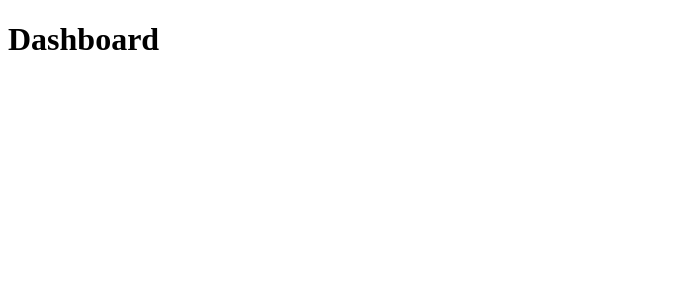
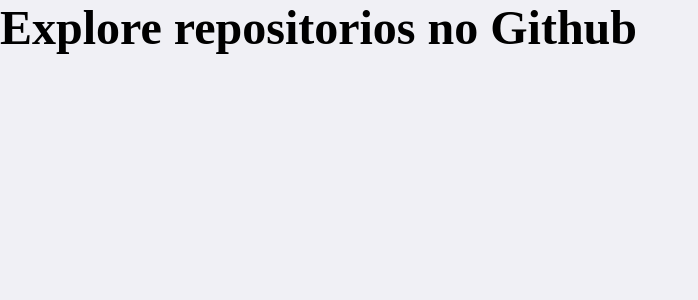
Before and after one commit to wbrunovieira/RocketSeatGoStack, a React (Create React App) app in the folder github-explorer/: page / in a window 1280 px wide. Shown: the top 300 px of the page, without its empty margins (0-698 px from the left). Built offline with nearby package versions, Linux system fonts and the light colour scheme.

Commit message:
Added styles- components, start the style in the dashboard component and did the global styles

```diff
--- a/github-explorer/package.json
+++ b/github-explorer/package.json
@@ -14,6 +14,7 @@
     "react-dom": "^17.0.2",
     "react-router-dom": "5",
     "react-scripts": "5.0.0",
+    "styled-components": "^5.3.3",
     "typescript": "^4.5.5",
     "web-vitals": "^2.1.4"
   },
@@ -37,8 +38,10 @@
   },
   "devDependencies": {
     "@types/react-router-dom": "^5.3.3",
+    "@types/styled-components": "^5.1.21",
     "@typescript-eslint/eslint-plugin": "^5.10.1",
     "@typescript-eslint/parser": "^5.10.1",
+    "eslint": "^8.7.0",
     "eslint-config-airbnb": "^19.0.4",
     "eslint-config-prettier": "^8.3.0",
     "eslint-import-resolver-typescript": "^2.5.0",
--- a/github-explorer/src/App.tsx
+++ b/github-explorer/src/App.tsx
@@ -1,5 +1,7 @@
 import React from 'react';
 import { BrowserRouter} from 'react-router-dom'
+
+import GlobalStyles from './styles/global'
 
 import Routes from './routes';
 
@@ -8,9 +10,14 @@
 
 const App:React.FC = () => {
   return (
+
+    <>
       <BrowserRouter>
         <Routes />
       </BrowserRouter>
+        <GlobalStyles />
+
+    </>
 
   );
 }
--- a/github-explorer/src/pages/Dashboard/index.tsx
+++ b/github-explorer/src/pages/Dashboard/index.tsx
@@ -1,9 +1,11 @@
 import React from "react";
 
 
+import { Title } from './styles'
+
 const Dashboard: React.FC  = () => {
     return (
-        <h1> Dashboard</h1>
+        <Title> Explore repositorios no Github</Title>
     )
 }
 
--- /dev/null
+++ b/github-explorer/src/pages/Dashboard/styles.ts
@@ -0,0 +1,7 @@
+import React from 'react';
+import styled from 'styled-components';
+
+export const Title = styled.h1`
+    font-size: 48px;
+    color: 3a3a3a;
+`;
--- /dev/null
+++ b/github-explorer/src/styles/global.ts
@@ -0,0 +1,17 @@
+import { createGlobalStyle } from 'styled-components';
+
+export default createGlobalStyle`
+
+*{
+    margin: 0;
+    padding: 0;
+    outline: 0;
+    box-sizing: border-box;
+}
+
+body{
+
+    background: #f0f0f5;
+    -webkit-font-smoothing: antialiased;
+}
+`;
```
Also changed, not shown: 1 other file (tests, documents, lock files or other folders).
